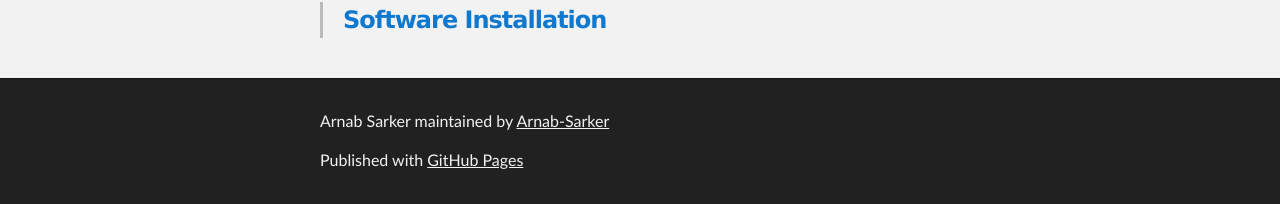
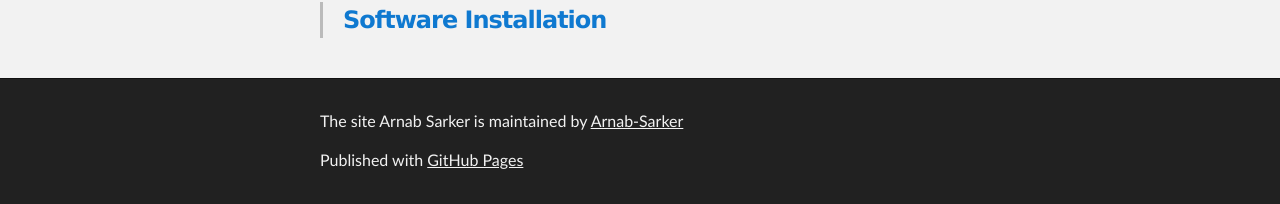
Before and after one commit to Arnab-Sarker/aaaa, a Jekyll site: the page built from index.md, in a window 1280 px wide. Shown: the part 1616-1820 px from the top of the page. Built offline with Jekyll 4.4.1, drawn with Linux system fonts in a browser that asks for light colours; our own code applies the rules of GitHub Pages for plain Markdown files.

Commit message:
Update default.html

```diff
--- a/_layouts/default.html
+++ b/_layouts/default.html
@@ -43,7 +43,7 @@
     <div id="footer_wrap" class="outer">
       <footer class="inner">
         {% if site.github.is_project_page %}
-        <p class="copyright">{{ site.title | default: site.github.repository_name }} maintained by <a href="{{ site.github.owner_url }}">{{ site.github.owner_name }}</a></p>
+        <p class="copyright"> The site {{ site.title | default: site.github.repository_name }} is maintained by <a href="{{ site.github.owner_url }}">{{ site.github.owner_name }}</a></p>
         {% endif %}
         <p>Published with <a href="https://pages.github.com">GitHub Pages</a></p>
       </footer>
```
